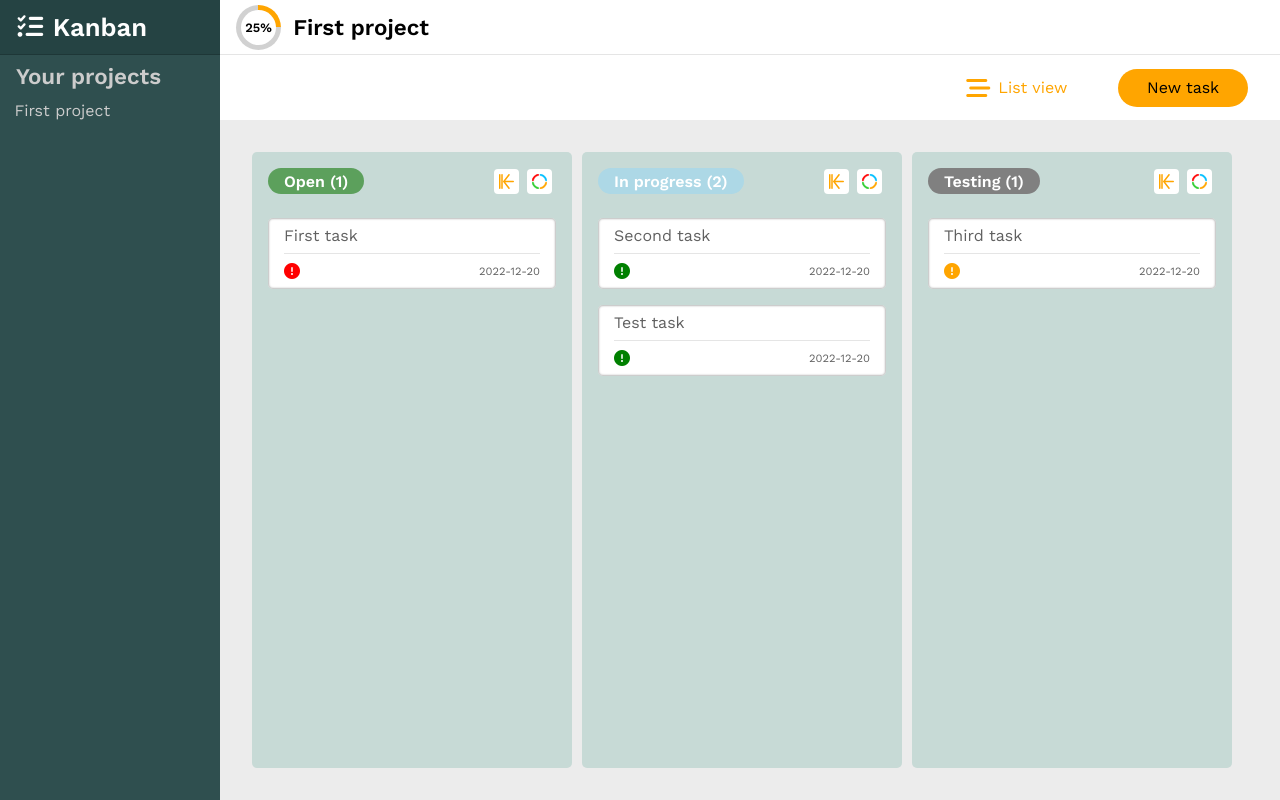
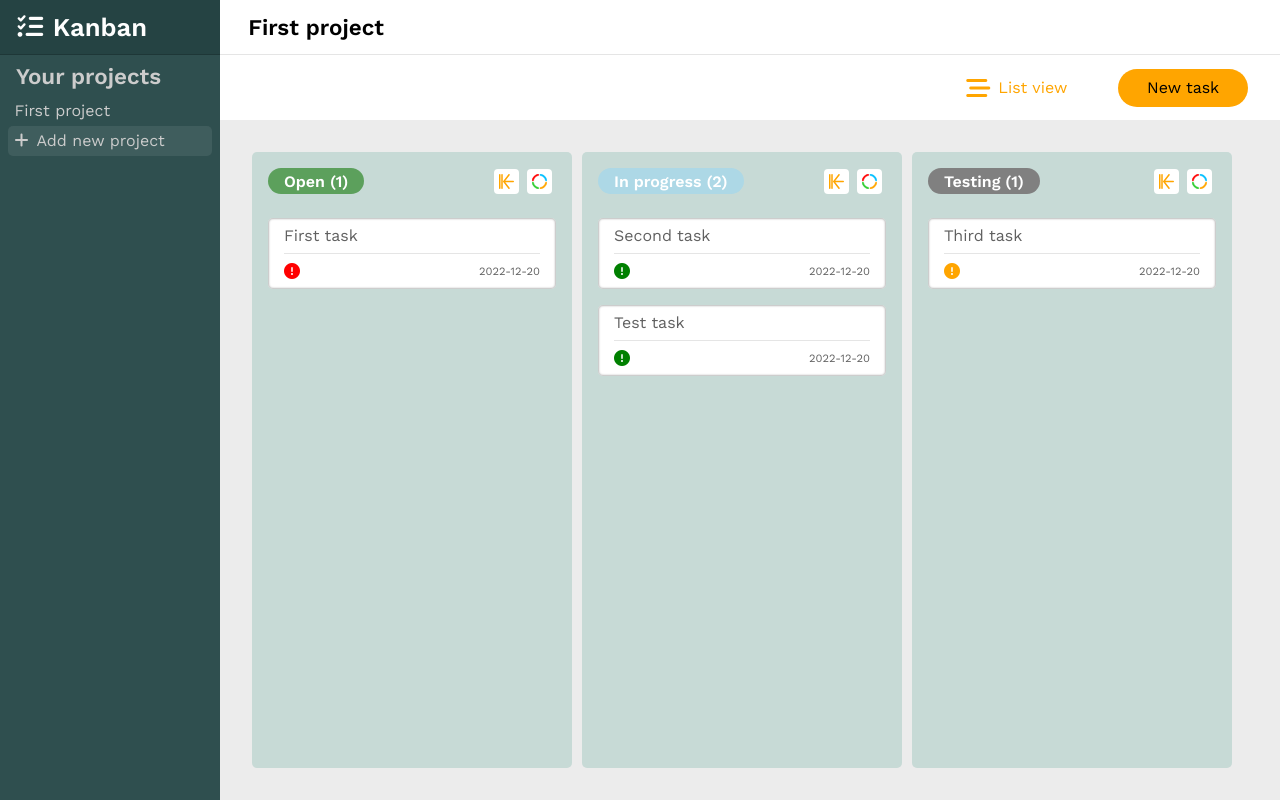
Before and after one commit to kwojtowicz97/kanban-board, a React (Create React App) app: page / in a window 1280 px wide. Built offline with nearby package versions, Linux system fonts and the light colour scheme.

Commit message:
Add new project feature

```diff
--- a/src/components/LeftSidebar/LeftSidebar.tsx
+++ b/src/components/LeftSidebar/LeftSidebar.tsx
@@ -6,7 +6,8 @@ import ProjectsList from './ProjectsList'
 import SidebarButton from './SidebarButton'
 
 const LeftSidebar = () => {
-  const { projects, setCurrentProject } = useContext(KanbanContext)
+  const { projects, setCurrentProject, addNewProject } =
+    useContext(KanbanContext)
   return (
     <div className={styles.leftSidebar}>
       <Logo />
@@ -19,6 +20,12 @@ const LeftSidebar = () => {
             projectName={project.projectName}
           />
         ))}
+        <SidebarButton
+          newTask
+          key='new-task'
+          onClick={addNewProject!}
+          projectName='Add new project'
+        />
       </ProjectsList>
     </div>
   )
--- a/src/components/LeftSidebar/SidebarButton.module.css
+++ b/src/components/LeftSidebar/SidebarButton.module.css
@@ -8,6 +8,11 @@
     color: #ccc;
 }
 
+.newTask {
+    background: #ffffff14;
+    border-radius: 5px;
+}
+
 .sidebarButton:hover {
     background: #ffffff42;
     border-radius: 0.2rem;
--- a/src/components/LeftSidebar/SidebarButton.tsx
+++ b/src/components/LeftSidebar/SidebarButton.tsx
@@ -4,14 +4,24 @@ import styles from './SidebarButton.module.css'
 type TSidebarButtonProps = {
   projectName: string
   onClick: React.Dispatch<React.SetStateAction<string>>
+  newTask?: boolean
 }
 
-const SidebarButton = ({ projectName, onClick }: TSidebarButtonProps) => {
+const SidebarButton = ({
+  projectName,
+  onClick,
+  newTask,
+}: TSidebarButtonProps) => {
   return (
     <button
       onClick={() => onClick(projectName)}
-      className={styles.sidebarButton}
+      className={[styles.sidebarButton, newTask ? styles.newTask : null].join(
+        ' '
+      )}
     >
+      {newTask ? (
+        <i style={{ marginRight: '0.5rem' }} className='fa-solid fa-plus'></i>
+      ) : null}
       {projectName}
     </button>
   )
--- a/src/components/TasksHeader/NewTaskButton.module.css
+++ b/src/components/TasksHeader/NewTaskButton.module.css
@@ -7,4 +7,22 @@
     background-color: var(--mainOrange);
     border-radius: 19px;
     cursor: pointer;
+    position: relative;
 }
+
+.disabled {
+    background-color: #ccc;
+    cursor: not-allowed;
+}
+
+.disabled:hover::after {
+    content: 'You have to add lists to your board first';
+    position: absolute;
+    top: 110%;
+    right: 0;
+    width:max-content;
+    background: white;
+    padding: 0.5rem;
+    border: 1px solid black;
+    border-radius: 5px;
+}
--- a/src/components/TasksHeader/NewTaskButton.tsx
+++ b/src/components/TasksHeader/NewTaskButton.tsx
@@ -3,12 +3,20 @@ import { KanbanContext } from '../../providers/KanbanProvider'
 import styles from './NewTaskButton.module.css'
 
 const NewTaskButton = () => {
-  const { setIsNewTaskCardShown } = useContext(KanbanContext)
+  const { setIsNewTaskCardShown, getCurrentProject } = useContext(KanbanContext)
+  const project = getCurrentProject()
+
+  const isDisabled = project && !(project.lists.length > 0)
+
   const clickHandler = () => {
+    if (isDisabled) return
     setIsNewTaskCardShown!(true)
   }
   return (
-    <div onClick={clickHandler} className={styles.button}>
+    <div
+      onClick={clickHandler}
+      className={[styles.button, isDisabled ? styles.disabled : null].join(' ')}
+    >
       New task
     </div>
   )
--- a/src/components/TopNavbar/ProgressBar.tsx
+++ b/src/components/TopNavbar/ProgressBar.tsx
@@ -1,4 +1,3 @@
-import { paste } from '@testing-library/user-event/dist/paste'
 import React, { useContext, useState } from 'react'
 import { KanbanContext, TTask } from '../../providers/KanbanProvider'
 import styles from './ProgressBar.module.css'
@@ -19,15 +18,20 @@ const ProgressBar = () => {
   )
 
   const noOfLists = currentProj.lists.length
+  let progressAngle = 0
 
-  const finishedTasks = currentProj.lists[noOfLists - 1].tasks.length
+  if (!(allTasks.length === 0)) {
+    const finishedTasks = currentProj.lists[noOfLists - 1].tasks.length
+    if (finishedTasks / allTasks.length - progress > 0.005) {
+      setTimeout(() => setProgress((state) => state + 0.002), 5)
+    } else if (finishedTasks / allTasks.length - progress < -0.005) {
+      setTimeout(() => setProgress((state) => state - 0.002), 5)
+    }
+    progressAngle = progress * 360
+  } else {
+    setProgress(0)
+  }
 
-  if (finishedTasks / allTasks.length - progress > 0.005) {
-    setTimeout(() => setProgress((state) => state + 0.002), 5)
-  } else if (finishedTasks / allTasks.length - progress < -0.005) {
-    setTimeout(() => setProgress((state) => state - 0.002), 5)
-  }
-  const progressAngle = progress * 360
   return (
     <div data-progress={Math.round(progress * 100)} className={styles.progress}>
       <div
--- a/src/components/TopNavbar/ProjectName.tsx
+++ b/src/components/TopNavbar/ProjectName.tsx
@@ -6,7 +6,8 @@ import WarningTooltip from './WarningTooltip'
 const PLACEHOLDER = 'Your project name'
 
 const ProjectName = () => {
-  const { setProjectName, currentProject, projects } = useContext(KanbanContext)
+  const { setProjectName, currentProject, projects, projectNameRef } =
+    useContext(KanbanContext)
   const [projectNameInput, setProjectNameInput] =
     useState<string>(currentProject)
 
@@ -48,7 +49,9 @@ const ProjectName = () => {
   return (
     <form onSubmit={submitHandler}>
       <input
+        ref={projectNameRef}
         placeholder={PLACEHOLDER}
+        id='project-name'
         className={styles.projectName}
         size={
           projectNameInput
--- a/src/components/TopNavbar/TopNavbar.tsx
+++ b/src/components/TopNavbar/TopNavbar.tsx
@@ -7,7 +7,7 @@ const TopNavbar = () => {
   return (
     <div className={styles.topNavbar}>
       <div className={styles.leftControls}>
-        <ProgressBar />
+        {/* <ProgressBar /> */}
         <ProjectName />
       </div>
       <div className={styles.rightControls}></div>
--- a/src/providers/KanbanProvider.tsx
+++ b/src/providers/KanbanProvider.tsx
@@ -1,4 +1,4 @@
-import React, { Dispatch, SetStateAction, useState } from 'react'
+import React, { Dispatch, SetStateAction, useRef, useState } from 'react'
 import { data } from '../data'
 import { EditorState } from 'draft-js'
 
@@ -35,7 +35,7 @@ export type TList = {
 
 export type TProject = {
   projectName: string
-  lists: TList[]
+  lists: TList[] | [TList, ...TList[]]
 }
 
 export type TKanbanContext = {
@@ -55,12 +55,14 @@ export type TKanbanContext = {
   selectedTask: TTask | null
   setSelectedTask: Dispatch<SetStateAction<TTask | null>> | null
   getCurrentProject: () => TProject | undefined
+  addNewProject: () => void
   isListView: boolean
   setIsListView: Dispatch<SetStateAction<boolean>> | null
   sortBy: TSortBy
   setSortBy: Dispatch<SetStateAction<TSortBy>> | null
   reverseSort: boolean
   setReverseSort: Dispatch<SetStateAction<boolean>> | null
+  projectNameRef: React.MutableRefObject<HTMLInputElement | null> | null
   filters: {
     isFiltersShown: boolean
     setIsFiltersShown: Dispatch<SetStateAction<boolean>> | null
@@ -92,12 +94,14 @@ export const KanbanContext = React.createContext<TKanbanContext>({
   selectedTask: null,
   setSelectedTask: null,
   getCurrentProject: () => undefined,
+  addNewProject: () => {},
   isListView: false,
   setIsListView: null,
   sortBy: 'title',
   setSortBy: null,
   reverseSort: false,
   setReverseSort: null,
+  projectNameRef: null,
   filters: {
     isFiltersShown: false,
     setIsFiltersShown: null,
@@ -129,8 +133,25 @@ const KanbanProvider = ({ children }: TKanbanProviderProps) => {
   const [filteredEndDate, setFilteredEndDate] = useState<string>('')
   const [filteredPriority, setFilteredPriority] = useState<string[]>([])
 
+  const projectNameRef = useRef<HTMLInputElement | null>(null)
+
   const getCurrentProject = () => {
-    return projects.find((project) => project.projectName === currentProject)
+    const current = projects.find(
+      (project) => project.projectName === currentProject
+    )
+    if (!current) throw new Error('Project not found')
+    return current
+  }
+
+  const addNewProject = () => {
+    const name = `New project #${Math.ceil(Math.random() * 1000)}`
+    setProjects((state) => {
+      const newState = [...state]
+      newState.push({ projectName: name, lists: [] })
+      return newState
+    })
+    setCurrentProject(name)
+    projectNameRef.current?.focus()
   }
 
   const toggleIsCollapsed = (badgeName: string) => {
@@ -344,12 +365,14 @@ const KanbanProvider = ({ children }: TKanbanProviderProps) => {
         selectedTask,
         setSelectedTask,
         getCurrentProject,
+        addNewProject,
         isListView,
         setIsListView,
         sortBy,
         setSortBy,
         reverseSort,
         setReverseSort,
+        projectNameRef,
         filters: {
           isFiltersShown,
           setIsFiltersShown,
--- a/tsconfig.json
+++ b/tsconfig.json
@@ -11,6 +11,7 @@
     "esModuleInterop": true,
     "allowSyntheticDefaultImports": true,
     "strict": true,
+    "strictNullChecks":true,
     "forceConsistentCasingInFileNames": true,
     "noFallthroughCasesInSwitch": true,
     "module": "esnext",
@@ -18,6 +19,7 @@
     "resolveJsonModule": true,
     "isolatedModules": true,
     "noEmit": true,
+    "noImplicitAny": true,
     "jsx": "react-jsx"
   },
   "include": [
```
